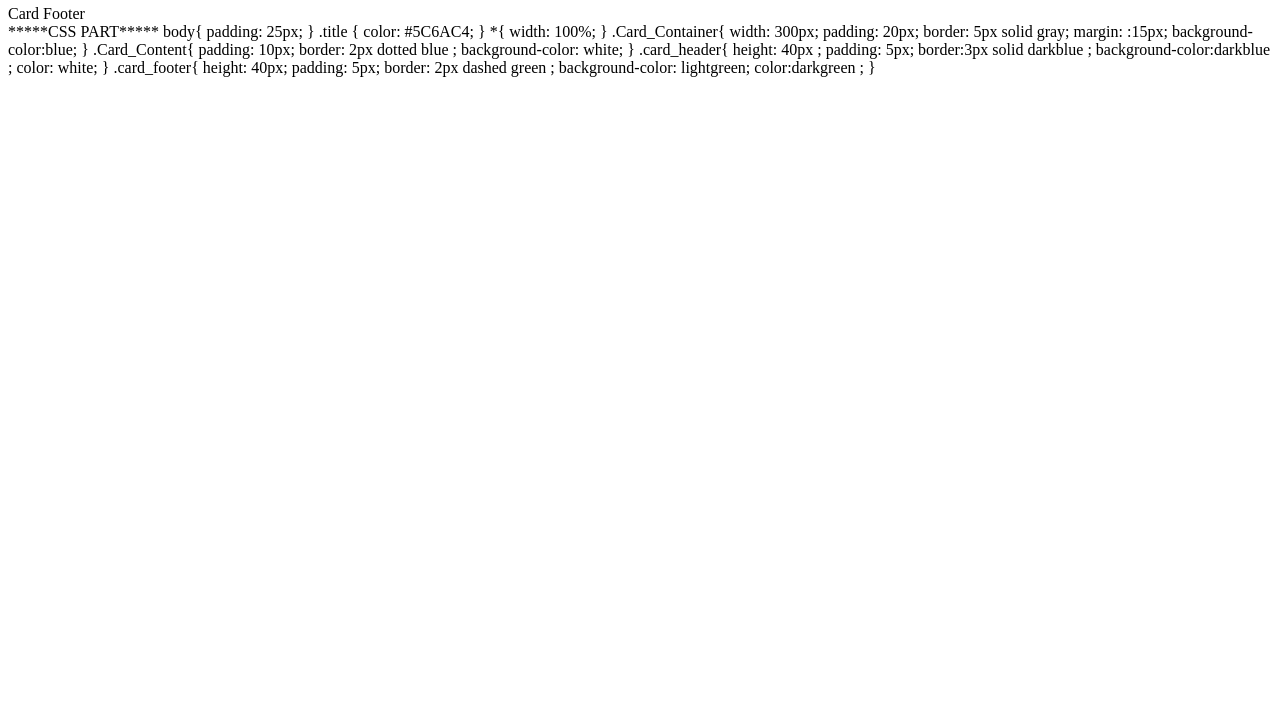
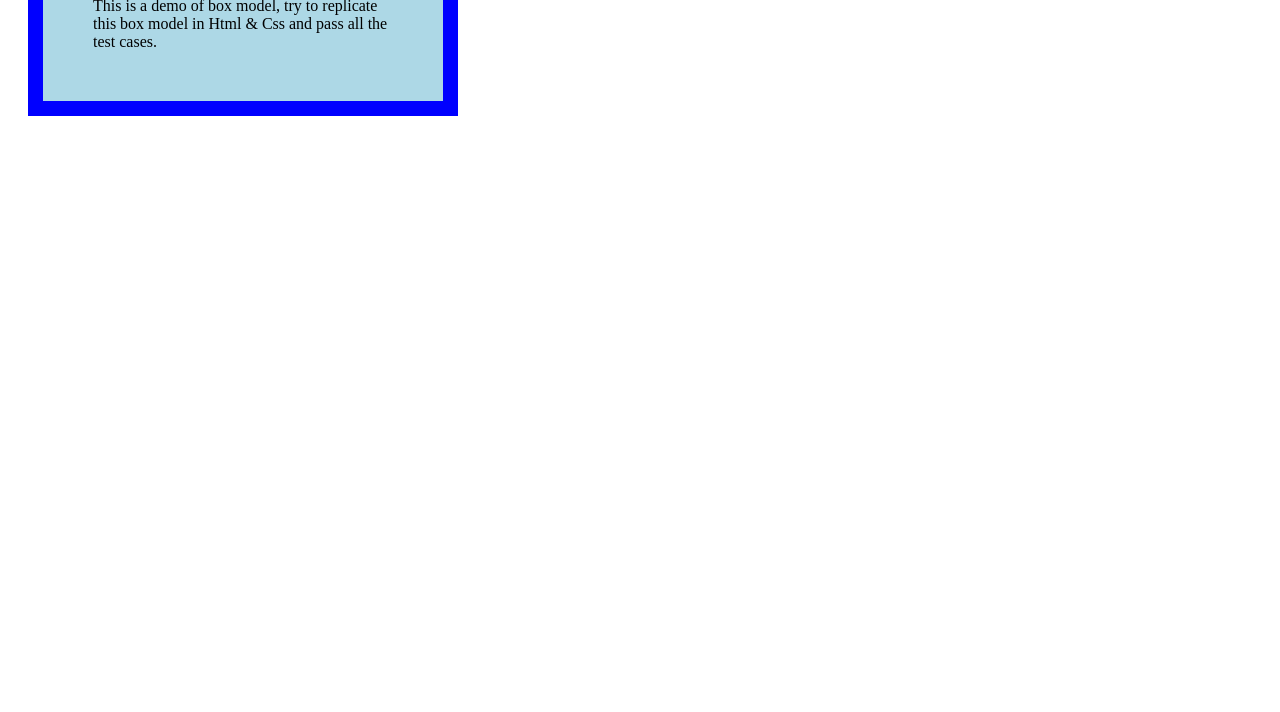
Before and after one commit to acciojob/css-box-model-Ravisharma-1999, a website: page main.html in a window 1280 px wide. Shown: the part 88-800 px from the top of the page. Drawn offline with Linux system fonts and the light colour scheme.

Commit message:
created a submission

```diff
--- a/main.html
+++ b/main.html
@@ -1,55 +1,22 @@
 <!DOCTYPE html>
-<html>
-  <head>
-    <title>Hello, World!</title>
-    <link rel="stylesheet" href="styles.css" />
-  </head>
-  <body>
-     <div class="Card_Container">
-       <div class="Card_Content">Card</div>
-       <h2 class="card_header">Card Header</h2>
-       <footer class="card_footer">Card Footer</footer>
-     </div>
-  </body>
+<html lang="en">
+<head>
+    <meta charset="UTF-8">
+    <meta name="viewport" content="width=device-width, initial-scale=1.0">
+    <title>Box Model Demo</title>
+    <style>
+        .box-model {
+            width: 300px;
+            background-color: lightblue;
+            border: 15px solid blue;
+            padding: 50px;
+            margin: 20px;
+        }
+    </style>
+</head>
+<body>
+    <div class="box-model">
+        This is a demo of box model, try to replicate this box model in Html & Css and pass all the test cases.
+    </div>
+</body>
 </html>
-
-*****CSS PART*****
-body{
-  padding: 25px;
-}
-.title {
-	color: #5C6AC4;
-}
-
-*{
-  width: 100%;
-
-}
-.Card_Container{
-  width: 300px;
-  padding: 20px;
-  border: 5px solid gray;
-  margin: :15px;
-  background-color:blue;
-}
-
-.Card_Content{
-  padding: 10px;
-  border: 2px dotted blue ;
-  background-color: white;
-
-}
-.card_header{
-  height: 40px ;
-  padding: 5px;
-  border:3px solid darkblue ;
-  background-color:darkblue ;
-  color: white;
-}
-.card_footer{
-  height: 40px;
-  padding: 5px;
-  border: 2px dashed green ;
-  background-color: lightgreen;
-  color:darkgreen ;
-}
```
